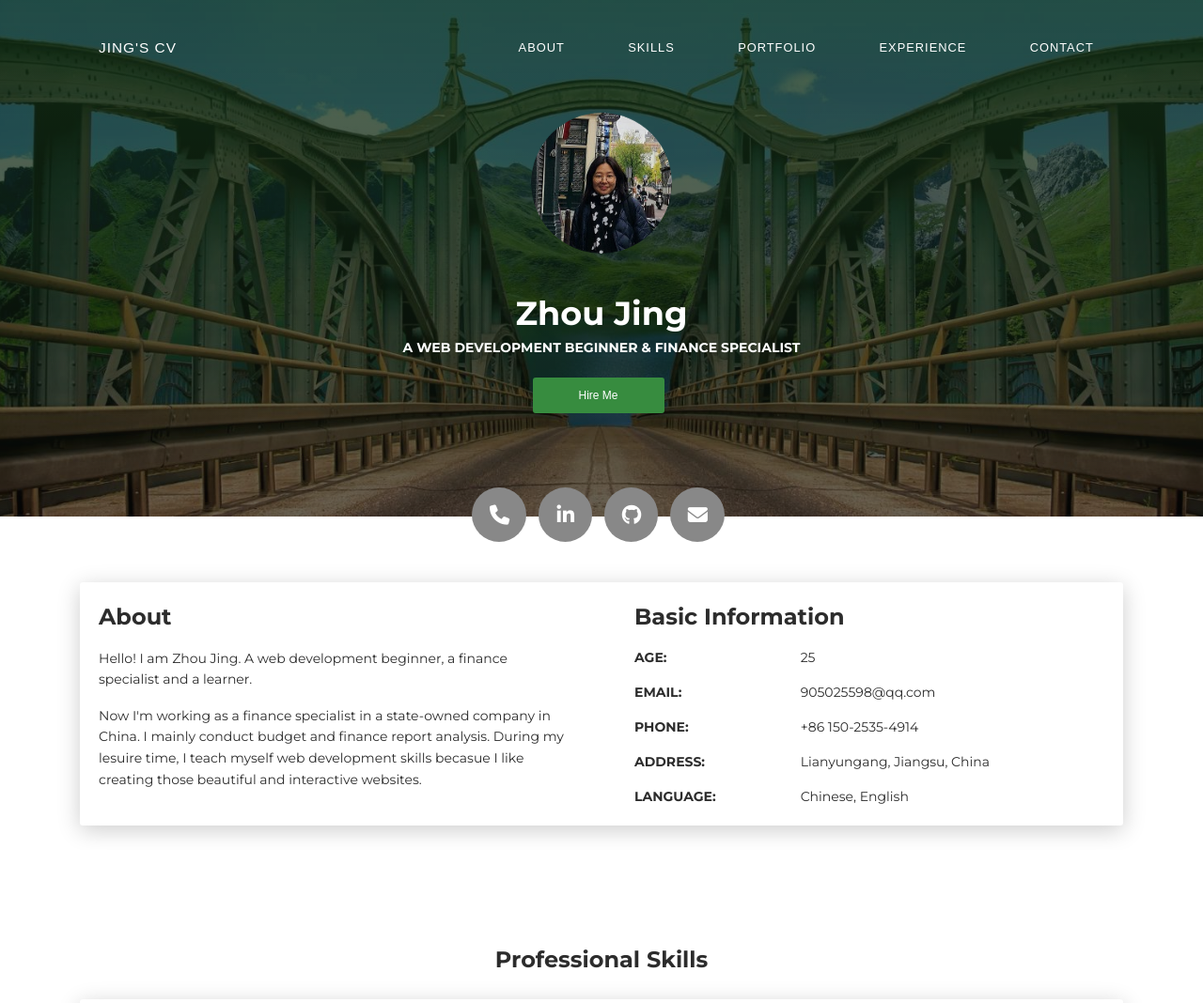
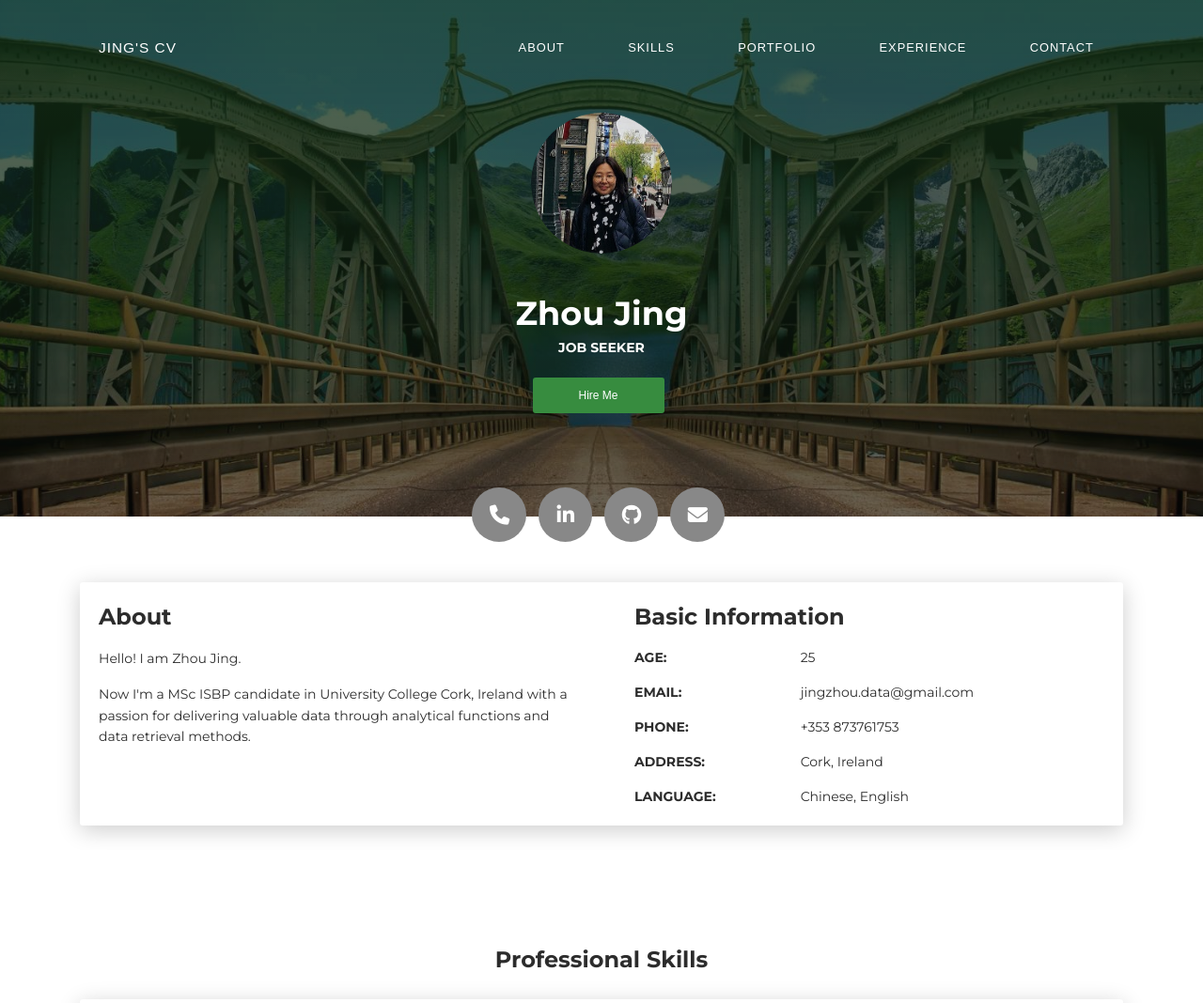
Before and after one commit to derech/my_cv, a plain HTML site: page index.html in a window 1280 px wide. Shown: the top 1068 px of the page at 94% size. Drawn offline with Linux system fonts and the light colour scheme.

Commit message:
Update index.html

```diff
--- a/index.html
+++ b/index.html
@@ -54,7 +54,7 @@
         <div class="content-center">
           <div class="cc-profile-image"><a href="#"><img src="images/jing-modified.png" alt="Image"/></a></div>
           <div class="h2 title">Zhou Jing</div>
-          <p class="category text-white">A web development beginner & finance specialist</p>
+          <p class="category text-white">Job seeker</p>
           <a class="btn btn-primary smooth-scroll mr-2" href="#contact" data-aos="zoom-in" data-aos-anchor="data-aos-anchor">Hire Me</a>
           <!-- <a class="btn btn-primary"  data-aos="zoom-in" data-aos-anchor="data-aos-anchor"><i class="fa fa-linkedin"></i> Linkedin</a> -->
         </div>
@@ -78,8 +78,8 @@
         <div class="col-lg-6 col-md-12">
           <div class="card-body">
             <div class="h4 mt-0 title">About</div>
-            <p>Hello! I am Zhou Jing. A web development beginner, a finance specialist and a learner.</p>
-            <p>Now I'm working as a finance specialist in a state-owned company in China. I mainly conduct budget and finance report analysis. During my lesuire time, I teach myself web development skills becasue I like creating those beautiful and interactive websites.</p>
+            <p>Hello! I am Zhou Jing.</p>
+            <p>Now I'm a MSc ISBP candidate in University College Cork, Ireland with a passion for delivering valuable data through analytical functions and data retrieval methods.</p>
           </div>
         </div>
         <div class="col-lg-6 col-md-12">
@@ -91,15 +91,15 @@
             </div>
             <div class="row mt-3">
               <div class="col-sm-4"><strong class="text-uppercase">Email:</strong></div>
-              <div class="col-sm-8">905025598@qq.com</div>
+              <div class="col-sm-8">jingzhou.data@gmail.com</div>
             </div>
             <div class="row mt-3">
               <div class="col-sm-4"><strong class="text-uppercase">Phone:</strong></div>
-              <div class="col-sm-8">+86 150-2535-4914</div>
+              <div class="col-sm-8">+353 873761753</div>
             </div>
             <div class="row mt-3">
               <div class="col-sm-4"><strong class="text-uppercase">Address:</strong></div>
-              <div class="col-sm-8">Lianyungang, Jiangsu, China</div>
+              <div class="col-sm-8">Cork, Ireland</div>
             </div>
             <div class="row mt-3">
               <div class="col-sm-4"><strong class="text-uppercase">Language:</strong></div>
```
